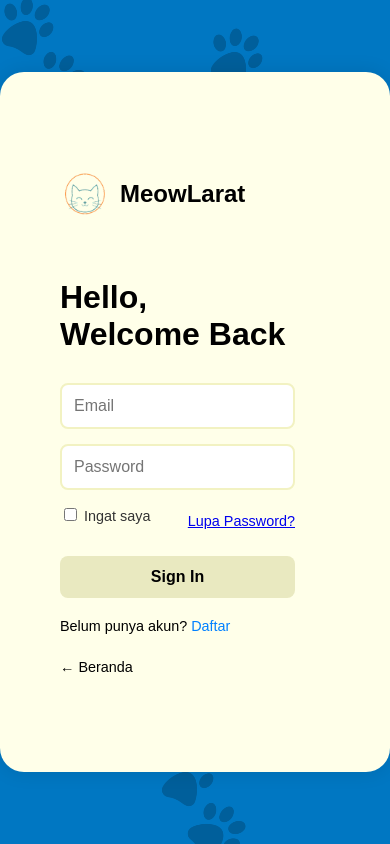
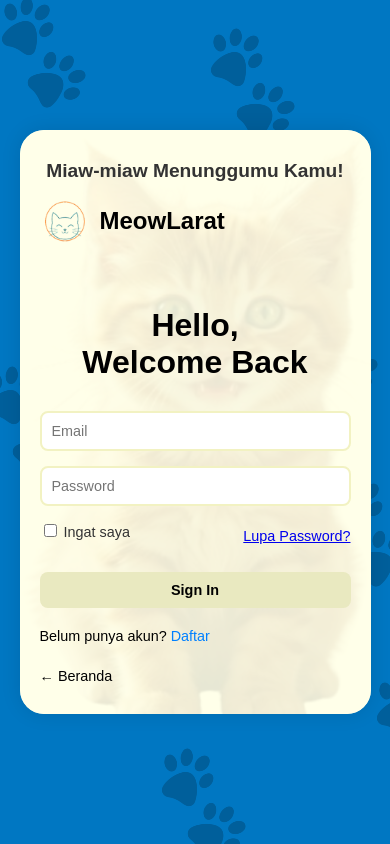
Before and after one commit to NEET-ed/meowlarat-fe, a Vue app: page /login in a window 390 px wide. Built offline with nearby package versions, Linux system fonts and the light colour scheme.

Commit message:
fixed responsive scale

```diff
--- a/src/components/NavbarLogin.vue
+++ b/src/components/NavbarLogin.vue
@@ -274,6 +274,6 @@ function closeMenu() {
 .router-link-exact-active {
   border-bottom: 3px solid #fffce8;
   padding-bottom: 4px;
-  color: #ffeb99;
+  color: #edd05d;
 }
 </style>
--- a/src/views/DaftarView.vue
+++ b/src/views/DaftarView.vue
@@ -36,7 +36,6 @@
 
 <style scoped>
 body {
-  background-image: url('/background.png');
   background-size: cover;
   background-repeat: repeat;
   background-position: center;
@@ -80,7 +79,7 @@ body {
 }
 
 .cat-img {
-  width: 400px;
+  width: 230px;
 }
 
 /* Kanan */
@@ -154,4 +153,65 @@ body {
   color: #000;
   text-decoration: none;
 }
+
+/* RESPONSIVE AREA */
+@media (max-width: 1024px) {
+  .register-container {
+    width: 90%;
+    height: auto;
+  }
+
+  .left-side {
+    padding: 20px;
+  }
+
+  .cat-img {
+    width: 180px;
+  }
+}
+
+@media (max-width: 768px) {
+  .register-container {
+    flex-direction: column;
+    width: 90%;
+    height: auto;
+    background-image: url('/cat.png');
+    background-size: cover;
+    background-position: center;
+    background-repeat: no-repeat;
+    position: relative;
+  }
+
+  .left-side {
+    display: none; /* Hilangkan sisi kiri di HP */
+  }
+
+  .right-side {
+    flex: none;
+    width: 90%;
+    padding: 40px 30px;
+    background-color: rgba(255, 255, 233, 0.9); /* agar teks tetap terbaca */
+    border-radius: 24px;
+  }
+
+  .right-side h1 {
+    text-align: center;
+  }
+}
+
+@media (max-width: 480px) {
+  .right-side {
+    padding: 30px 20px;
+  }
+
+  .register-form input {
+    font-size: 0.9rem;
+    padding: 10px;
+  }
+
+  .register-btn {
+    padding: 10px;
+    font-size: 0.9rem;
+  }
+}
 </style>
--- a/src/views/LoginView.vue
+++ b/src/views/LoginView.vue
@@ -2,10 +2,13 @@
   <div class="login-page">
     <div class="login-container">
       <div class="left-side">
+        <div class="mobile-title">Miaw-miaw Menunggumu Kamu!</div>
+
         <div class="logo">
           <img src="/logo.png" alt="Logo MeowLarat" />
           <h2>MeowLarat</h2>
         </div>
+
         <h1>Hello,<br />Welcome Back</h1>
 
         <form class="login-form">
@@ -45,11 +48,11 @@ body {
   display: flex;
   justify-content: center;
   align-items: center;
-  height: 100vh;
+  min-height: 100vh;
 }
 
 .login-container {
-  background-color: #FFFFE9;
+  background-color: #ffffe9;
   display: flex;
   border-radius: 24px;
   overflow: hidden;
@@ -58,6 +61,7 @@ body {
   box-shadow: 0 0 20px rgba(0, 0, 0, 0.1);
 }
 
+/* LEFT SIDE */
 .left-side {
   flex: 1;
   padding: 60px;
@@ -65,6 +69,7 @@ body {
   display: flex;
   flex-direction: column;
   justify-content: center;
+  position: relative;
 }
 
 .logo {
@@ -144,6 +149,7 @@ h1 {
   text-decoration: none;
 }
 
+/* RIGHT SIDE */
 .right-side {
   background-color: #f8f8d4;
   flex: 1;
@@ -154,6 +160,7 @@ h1 {
   align-items: center;
   border-top-left-radius: 40px;
   border-bottom-left-radius: 40px;
+  text-align: center;
 }
 
 .right-side h3 {
@@ -162,6 +169,92 @@ h1 {
 }
 
 .cat-img {
-  width: 500px;
+  width: 230px;
+}
+
+/* Judul di versi mobile (disembunyikan di desktop) */
+.mobile-title {
+  display: none;
+  text-align: center;
+  font-weight: 700;
+  font-size: 1.4rem;
+  margin-bottom: 20px;
+  color: #333;
+}
+
+/* ========================
+   RESPONSIVE DESIGN
+======================== */
+
+/* Tablet (≤1024px) */
+@media (max-width: 1024px) {
+  .login-container {
+    width: 90%;
+    height: auto;
+  }
+
+  .left-side {
+    margin-right: 50px;
+    padding: 40px;
+  }
+
+  .cat-img {
+    width: 220px;
+  }
+}
+
+/* Smartphone (≤768px) */
+@media (max-width: 768px) {
+  .login-container {
+    flex-direction: column;
+    width: 90%;
+    height: auto;
+    background-image: url('/cat.png');
+    background-size: cover;
+    background-position: center;
+    background-repeat: no-repeat;
+    position: relative;
+  }
+
+  .right-side {
+    display: none; /* Sembunyikan sisi kanan di HP */
+  }
+
+  .left-side {
+    margin-right: 0;
+    padding: 40px 30px;
+    background-color: rgba(255, 255, 233, 0.9); /* transparan biar teks kebaca */
+    border-radius: 24px;
+  }
+
+  .mobile-title {
+    display: block; /* Tampilkan judul di atas form */
+  }
+
+  h1 {
+    text-align: center;
+  }
+}
+
+/* Small Smartphone (≤480px) */
+@media (max-width: 480px) {
+  .left-side {
+    padding: 30px 20px;
+  }
+
+  .mobile-title {
+    font-size: 1.2rem;
+    margin-bottom: 15px;
+  }
+
+  .login-form input {
+    font-size: 0.9rem;
+    padding: 10px;
+  }
+
+  .signin-btn {
+    padding: 10px;
+    font-size: 0.9rem;
+  }
 }
 </style>
--- a/src/views/ProfilView.vue
+++ b/src/views/ProfilView.vue
@@ -3,13 +3,13 @@
   <div class="profile-page">
     <!-- Header Profil -->
     <div class="profile-header">
-      <img class="profile-photo" src="/cat.png" alt="Foto Profil" />
+      <img class="profile-photo" :src="photo" alt="Foto Profil" />
       <div class="profile-info">
         <h2 class="name">{{ name }}</h2>
         <p class="bio">{{ bio }}</p>
         <div class="buttons">
           <button class="edit" @click="openModal">Edit Profile</button>
-          <button class="share">Share Profile</button>
+          <button class="share" @click="shareProfile">Share Profile</button>
         </div>
       </div>
       <div class="adoption-count">
@@ -37,6 +37,10 @@
       <div class="modal-content">
         <h2>Edit Profil</h2>
         <form @submit.prevent="saveProfile">
+          <label>Foto Profil</label>
+          <input type="file" accept="image/*" @change="previewImage" />
+          <img v-if="tempPhoto" :src="tempPhoto" alt="Preview" class="preview-photo" />
+
           <label>Nama</label>
           <input type="text" v-model="tempName" placeholder="Masukkan nama baru" />
 
@@ -50,6 +54,9 @@
         </form>
       </div>
     </div>
+
+    <!-- ✅ Notifikasi Share -->
+    <div v-if="showCopied" class="copy-toast">Link profil disalin!</div>
   </div>
 </template>
 
@@ -57,31 +64,61 @@
 import { ref } from 'vue';
 import NavbarLogin from '../components/NavbarLogin.vue';
 
-// Data profil
-const name = ref('Mudrik Ganteng');
-const bio = ref('This is bio. This is bio. This is bio.');
+// Data profil utama
+const name = ref('Raffie Arsy');
+const bio = ref('Saya mahasiswa ilmu komputer UPI yang menyukai hewan kucing. Salam kenal!');
+const photo = ref('/cat.png');
 
-// Data sementara untuk modal
+// Data sementara (modal)
 const tempName = ref('');
 const tempBio = ref('');
+const tempPhoto = ref('');
+let fileObjectUrl = null;
 
-// Kontrol modal
+// Kontrol modal & notifikasi
 const showModal = ref(false);
+const showCopied = ref(false);
 
+// Buka modal edit
 const openModal = () => {
   tempName.value = name.value;
   tempBio.value = bio.value;
+  tempPhoto.value = photo.value;
   showModal.value = true;
 };
 
+// Tutup modal
 const closeModal = () => {
   showModal.value = false;
 };
 
+// Preview foto baru
+const previewImage = (event) => {
+  const file = event.target.files[0];
+  if (file) {
+    if (fileObjectUrl) URL.revokeObjectURL(fileObjectUrl); // hapus preview lama
+    fileObjectUrl = URL.createObjectURL(file);
+    tempPhoto.value = fileObjectUrl;
+  }
+};
+
+// Simpan perubahan profil
 const saveProfile = () => {
   name.value = tempName.value;
   bio.value = tempBio.value;
+  photo.value = tempPhoto.value;
   closeModal();
+};
+
+// Share profil (copy link)
+const shareProfile = async () => {
+  try {
+    await navigator.clipboard.writeText(window.location.href);
+    showCopied.value = true;
+    setTimeout(() => (showCopied.value = false), 2000);
+  } catch (err) {
+    alert('Gagal menyalin link profil.');
+  }
 };
 </script>
 
@@ -101,7 +138,7 @@ const saveProfile = () => {
   align-items: center;
   justify-content: space-between;
   background-color: #005fa3;
-  padding: 20px 30px;
+  padding: 20px 60px;
   border-radius: 15px;
   margin-bottom: 30px;
   flex-wrap: wrap;
@@ -156,9 +193,9 @@ const saveProfile = () => {
   background-color: #005c9a;
 }
 
+/* === Hitung Adopsi === */
 .adoption-count {
   text-align: center;
-  margin-right: 50px;
   font-size: 30px;
 }
 
@@ -263,6 +300,17 @@ const saveProfile = () => {
   height: 80px;
 }
 
+/* Preview Foto di Modal */
+.preview-photo {
+  display: block;
+  width: 120px;
+  height: 120px;
+  border-radius: 15px;
+  object-fit: cover;
+  margin-top: 10px;
+  border: 2px solid #0077c2;
+}
+
 .modal-buttons {
   display: flex;
   justify-content: space-between;
@@ -294,7 +342,22 @@ const saveProfile = () => {
   background-color: #aaa;
 }
 
-/* === Animasi Modal === */
+/* === Notifikasi Share === */
+.copy-toast {
+  position: fixed;
+  bottom: 30px;
+  left: 50%;
+  transform: translateX(-50%);
+  background: #004d80;
+  color: white;
+  padding: 10px 20px;
+  border-radius: 20px;
+  font-size: 14px;
+  animation: fadeIn 0.3s ease;
+  z-index: 1000;
+}
+
+/* Animasi */
 @keyframes fadeIn {
   from {
     opacity: 0;
```
